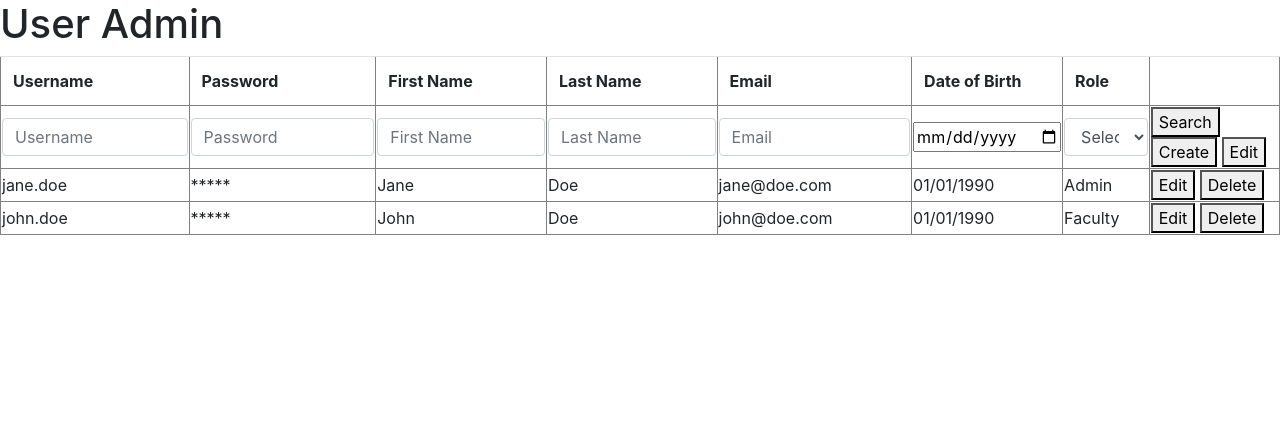
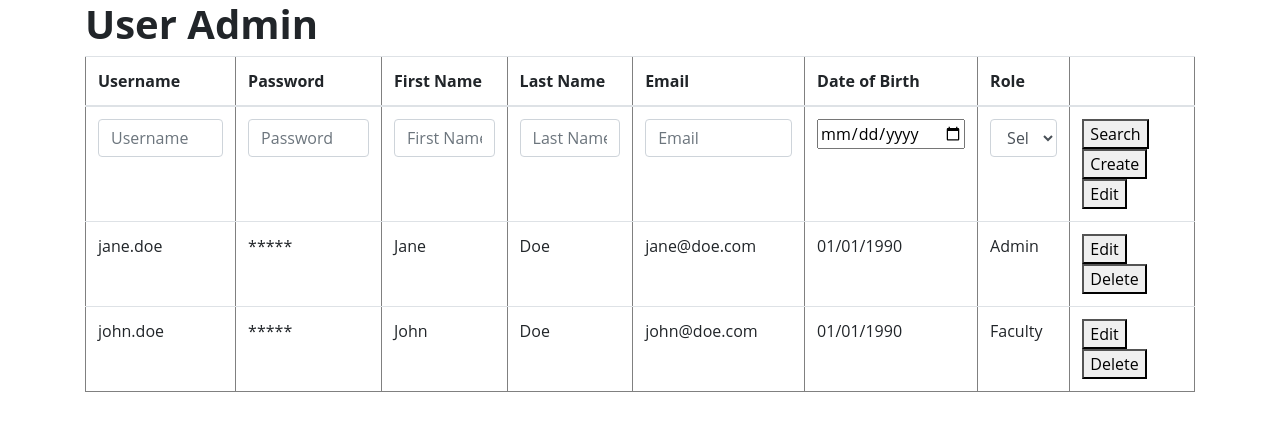
Before and after one commit to melinasayegh/cs4550-summer2-melina-java-server, a plain HTML site: page src/main/webapp/user-admin.template.client.html in a window 1280 px wide. Drawn offline with nearby package versions, Linux system fonts and the light colour scheme.

Commit message:
added user-admin styling

```diff
--- /dev/null
+++ b/src/main/webapp/user-admin.style.client.css
@@ -0,0 +1,40 @@
+/* User-Admin CSS */
+
+
+* {
+    box-sizing: border-box;
+    font-family: "Open Sans", Helvetica, sans-serif;
+}
+
+h1 {
+    font-family: "Open Sans", Helvetica, sans-serif;
+    font-size: 40px;
+    font-style: normal;
+    font-weight: bold;
+}
+
+body {
+    margin: 0;
+    font-family: "Open Sans";
+    font-size: 16px;
+    font-style: normal;
+    font-weight: normal;
+}
+
+/* style the top navigation bar */
+.topnav {
+    background-color: #fafafa;
+    padding: 10px;
+}
+
+/* style the content */
+.content {
+    background-color: #ffffff;
+    padding: 10px;
+}
+
+/* style the footer */
+.footer {
+    background-color: #fafafa;
+    padding: 10px;
+}
--- a/src/main/webapp/user-admin.template.client.html
+++ b/src/main/webapp/user-admin.template.client.html
@@ -7,9 +7,9 @@
         <!--CSS-->
         <link rel="stylesheet" href="https://maxcdn.bootstrapcdn.com/bootstrap/4.0.0/css/bootstrap.min.css">
         <link rel="stylesheet" href="https://maxcdn.bootstrapcdn.com/font-awesome/4.7.0/css/font-awesome.min.css"/>
+        <link href="user-admin.style.client.css" rel="stylesheet" />
 
         <!--
-        <link href="user-admin.style.client.css" rel="stylesheet" />
         <script src="https://ajax.googleapis.com/ajax/libs/jquery/3.3.1/jquery.min.js"></script>
         <script src="../services/user.service.client.js"></script>
         <script src="user-admin.controller.client.js"></script>
@@ -19,11 +19,10 @@
     </head>
 
     <body>
-        <h1>User Admin</h1>
-
-        <table border="1">
+        <div class="container">
+            <h1 id="title">User Admin</h1>
+            <table class="table" border="1">
                 <thead>
-
                     <!-- Titles - 1st row in Table-->
                     <tr class="table">
                         <th>Username</th>
@@ -35,7 +34,6 @@
                         <th>Role</th>
                         <th>&nbsp;</th>
                     </tr>
-
                     <!-- Input Fields - 2nd row in Table-->
                     <tr class="wbdv-form">
                         <td>
@@ -99,10 +97,7 @@
                             -->
                         </td>
                     </tr>
-
-
                 </thead>
-
                 <tbody>
                     <tr>
                         <td>jane.doe</td>
@@ -131,12 +126,9 @@
                         </td>
                     </tr>
                 </tbody>
-
-            <tfoot>
-            </tfoot>
-
+                <tfoot></tfoot>
             </table>
-
+        </div>
             <script src="https://code.jquery.com/jquery-3.2.1.slim.min.js"
                     integrity="sha384-KJ3o2DKtIkvYIK3UENzmM7KCkRr/rE9/Qpg6aAZGJwFDMVNA/GpGFF93hXpG5KkN"
                     crossorigin="anonymous">
```
Lines whose indentation alone changed are shown as unchanged.
